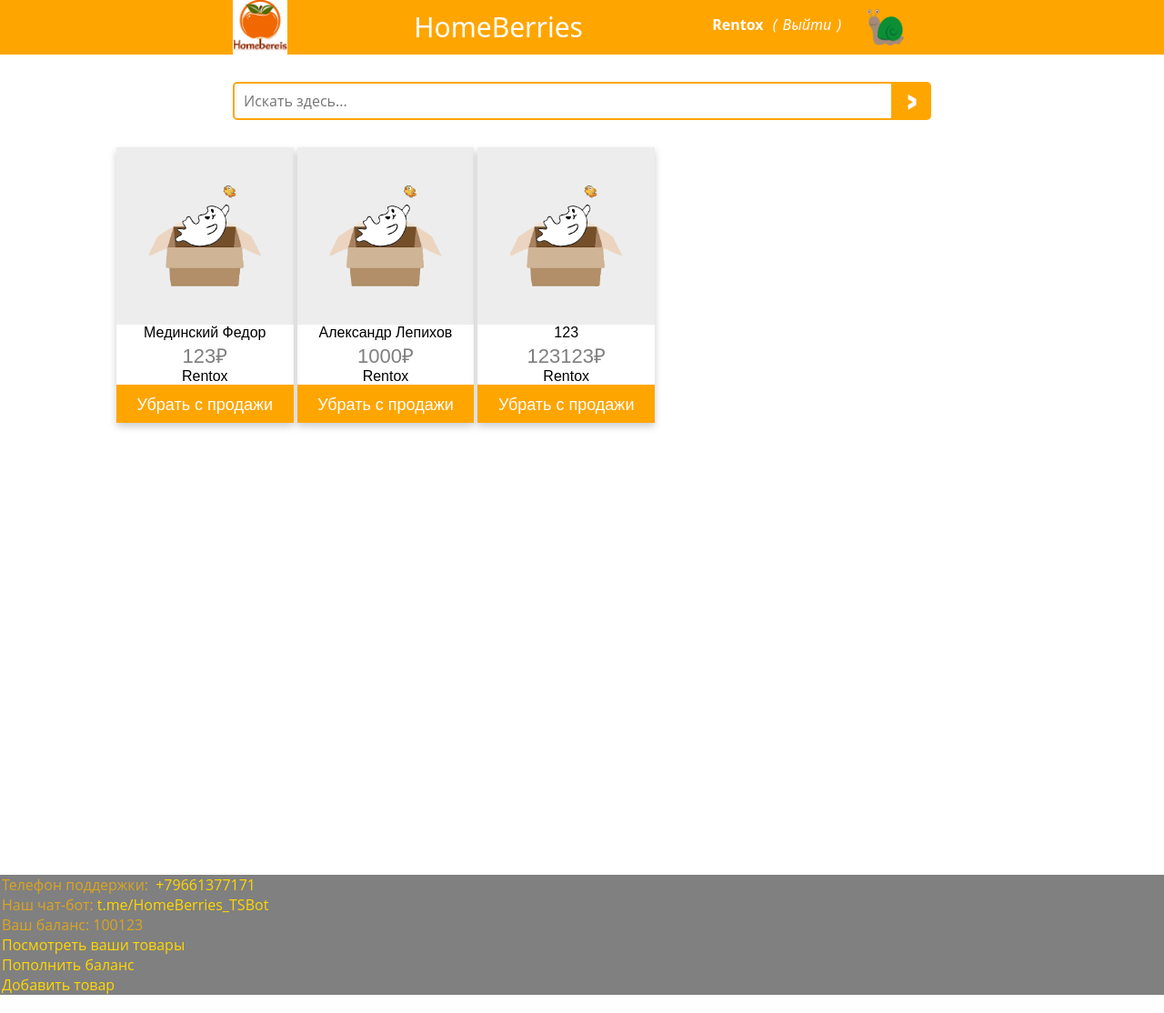
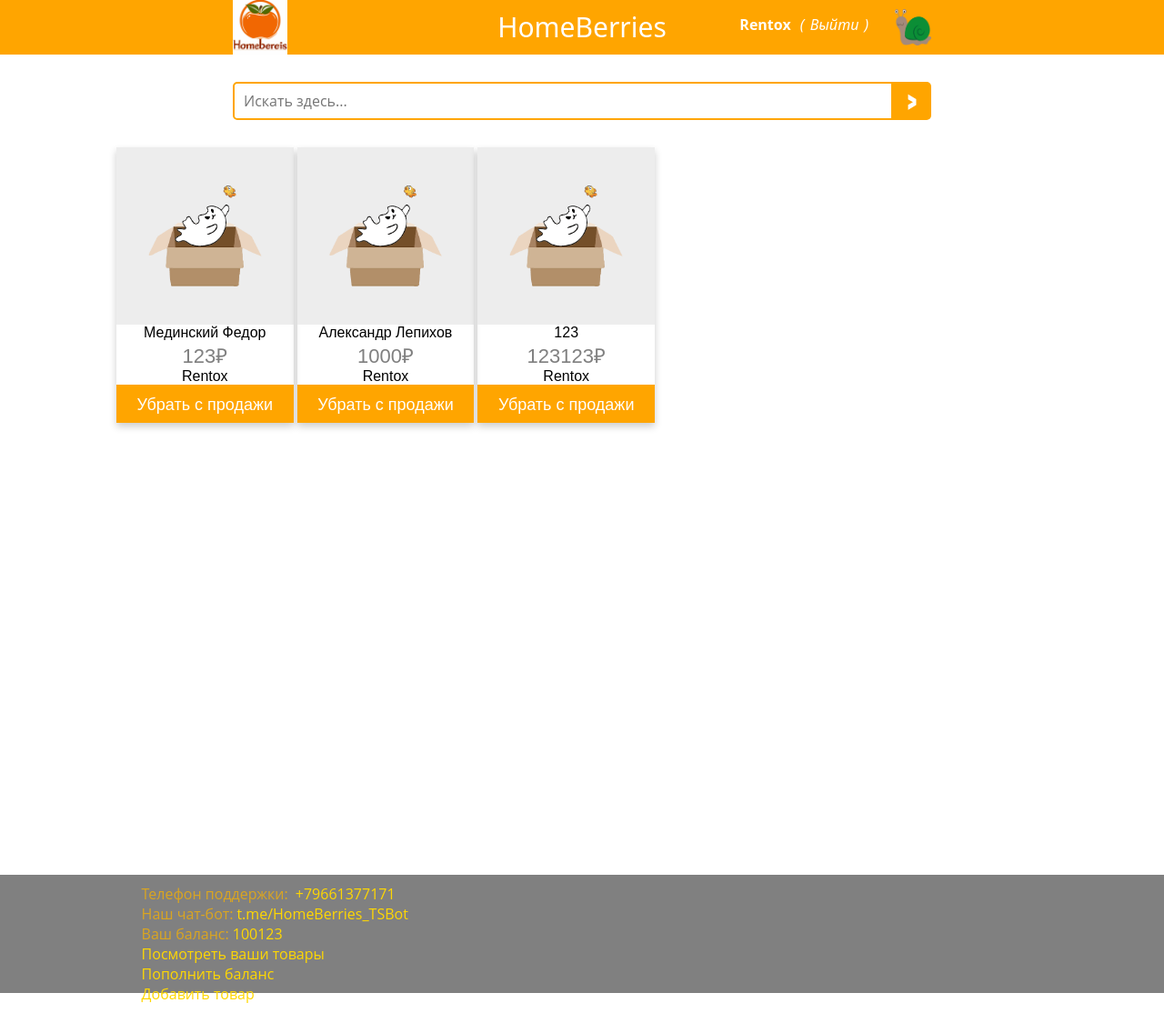
Before and after one commit to Renntoxx/HomeBerries, a Flask app: page / in a window 1280 px wide. Shown: the whole page at 91% size. Run offline with Flask 3, Linux system fonts and the light colour scheme; a user stored in the database is signed in; data comes from the database, SQL or seed files in the repository; both versions use the stored data as it was after the commit; parts of the project's set-up code (start-up, migrations or seed data) failed here and were passed over; some libraries are stand-ins or nearby versions.

Commit message:
Опять правки html

```diff
--- a/forms/balance.py
+++ b/forms/balance.py
@@ -4,5 +4,5 @@ from wtforms import BooleanField, SubmitField
 
 
 class BalanceFrom(FlaskForm):
-    balance = TextAreaField("Сумма пополнения")
+    balance = StringField("Сумма пополнения")
     submit = SubmitField("Подтвердить")
--- a/forms/goods.py
+++ b/forms/goods.py
@@ -11,8 +11,7 @@ photos = UploadSet('photos', IMAGES)
 
 class GoodsForm(FlaskForm):
     title = StringField('Заголовок', validators=[DataRequired()])
-    content = TextAreaField("Содержание")
-    cost = TextAreaField("Цена")
+    cost = StringField("Цена")
     submit = SubmitField('Применить')
     photo = FileField('Загрузить фото товара', validators=[FileAllowed(photos, 'Images only!')])
 
--- a/static/css/style.css
+++ b/static/css/style.css
@@ -5,10 +5,6 @@ body {
     font-optical-sizing: auto;
     font-weight: 400;
     font-style: normal;
-}
-
-.i-fact {
-    color: orange;
 }
 
 a {
@@ -33,7 +29,7 @@ header .container{
 }
 
 .logo {
-    width: 10%;
+    width: 30%;
     height: 60px;
     vertical-align: top;
     display: inline-block;
@@ -45,8 +41,9 @@ header .logo .logo_i {
 }
 
 header .title{
-    width: 55%;
+    width: 40%;
     height: 60px;
+    text-align: center;
     vertical-align: top;
     display: inline-block;
     font-family: system-ui, -apple-system, BlinkMacSystemFont, 'Segoe UI', Roboto, Oxygen, Ubuntu, Cantarell, 'Open Sans', 'Helvetica Neue', sans-serif;
@@ -89,6 +86,10 @@ header .account .account-text{
     aspect-ratio: 1 / 1;
 }
 
+.clearence {
+    height: 20px;
+}
+
 header .account .account-img {
     float: right;
     margin: 10px 0;
@@ -112,6 +113,7 @@ input {
     outline: none;
     background: white;
     color: #9E9C9C;
+    line-height: 40px;
 }
 
 button {
@@ -220,9 +222,10 @@ section {
 
 footer {
     width: 100%;
-    height: auto;
+    height: 130px;
     background-color: gray;
     color: goldenrod;
+    padding-right: 20%;
 }
 
 footer .context {
@@ -236,6 +239,10 @@ footer .i-fact {
     color: gold;
 }
 
+.i-fact {
+    color: gold;
+}
+
 .i {
     display: inline-block;
     padding: 0 2px 0 2px;
@@ -244,6 +251,7 @@ footer .i-fact {
 .i2 {
     display: inline-block;
 }
+
 header .account .enter {
     text-align: right;
     margin-right: 5px;
--- a/templates/balance.html
+++ b/templates/balance.html
@@ -56,6 +56,7 @@
     </main>
     </section>
     <footer>
+            <div class="context">
                 <p class="i">Телефон поддержки:</p>
                 <p class="i-fact i">+79661377171</p>
                 <div class="clear"></div>
@@ -63,16 +64,17 @@
                                                 class="i-fact i">t.me/HomeBerries_TSBot</a>
                 <div class="clear"></div>
                 {% if current_user.is_authenticated %}
-        <p class="i">Ваш баланс: {{ balance }}</p>
+                <p class="i">Ваш баланс: <p class="i-fact i">{{ balance }}</p></p>
                 {% endif %}
                 <div class="clear"></div>
                 {% if current_user.is_authenticated %}
-        <a href="/index?search=@" class="i-fact i">Посмотреть ваши товары</a>
+                <a href="/index?search=@#$" class="i-fact i">Посмотреть ваши товары</a>
                 <div class="clear"></div>
                 <a href="/balance" class="i-fact i">Пополнить баланс</a>
                 <div class="clear"></div>
                 <a href="/goods" class="i-fact i">Добавить товар</a>
                 {% endif %}
+            </div>
     </footer>
 </body>
 </html>
--- a/templates/index.html
+++ b/templates/index.html
@@ -13,11 +13,9 @@
         <div class="container">
             <div class="logo">
                 <a href="/index"><img src="static/images/logo.jpg" alt="" class="logo_i"></a>
-        </div>
-        <div class="title">
-            <p>{{ title }}</p>
-        </div>
-        <div class="account">
+            </div><div class="title">
+                <p>HomeBerries</p>
+            </div><div class="account">
                 {% if not current_user.is_authenticated %}
                 <p class="enter account-text">
                     <a href="login">Войти</a>
@@ -37,7 +35,7 @@
             </div>
         </div>
     </header>
-<main role="main" class="container">
+    <main role="main">
         <form action="/index">
             <input type="text" placeholder="Искать здесь..." name="search" class="search-field">
             <button type="submit" class="search-btn">></button>
@@ -71,6 +69,7 @@
         </section>
     </main>
 <footer>
+        <div class="context">
             <p class="i">Телефон поддержки:</p>
             <p class="i-fact i">+79661377171</p>
             <div class="clear"></div>
@@ -78,16 +77,17 @@
                                             class="i-fact i">t.me/HomeBerries_TSBot</a>
             <div class="clear"></div>
             {% if current_user.is_authenticated %}
-        <p class="i">Ваш баланс: {{ balance }}</p>
+            <p class="i">Ваш баланс: <p class="i-fact i">{{ balance }}</p></p>
             {% endif %}
             <div class="clear"></div>
             {% if current_user.is_authenticated %}
-        <a href="/index?search=@" class="i-fact i">Посмотреть ваши товары</a>
+            <a href="/index?search=@#$" class="i-fact i">Посмотреть ваши товары</a>
             <div class="clear"></div>
             <a href="/balance" class="i-fact i">Пополнить баланс</a>
             <div class="clear"></div>
             <a href="/goods" class="i-fact i">Добавить товар</a>
             {% endif %}
+        </div>
 </footer>
 </body>
 </html>
```
Also changed, not shown: templates/goods.html (+8 -8 lines), templates/login.html (+6 -5 lines), templates/register.html (+8 -7 lines), db/hb.db. Lines whose indentation alone changed are shown as unchanged.
